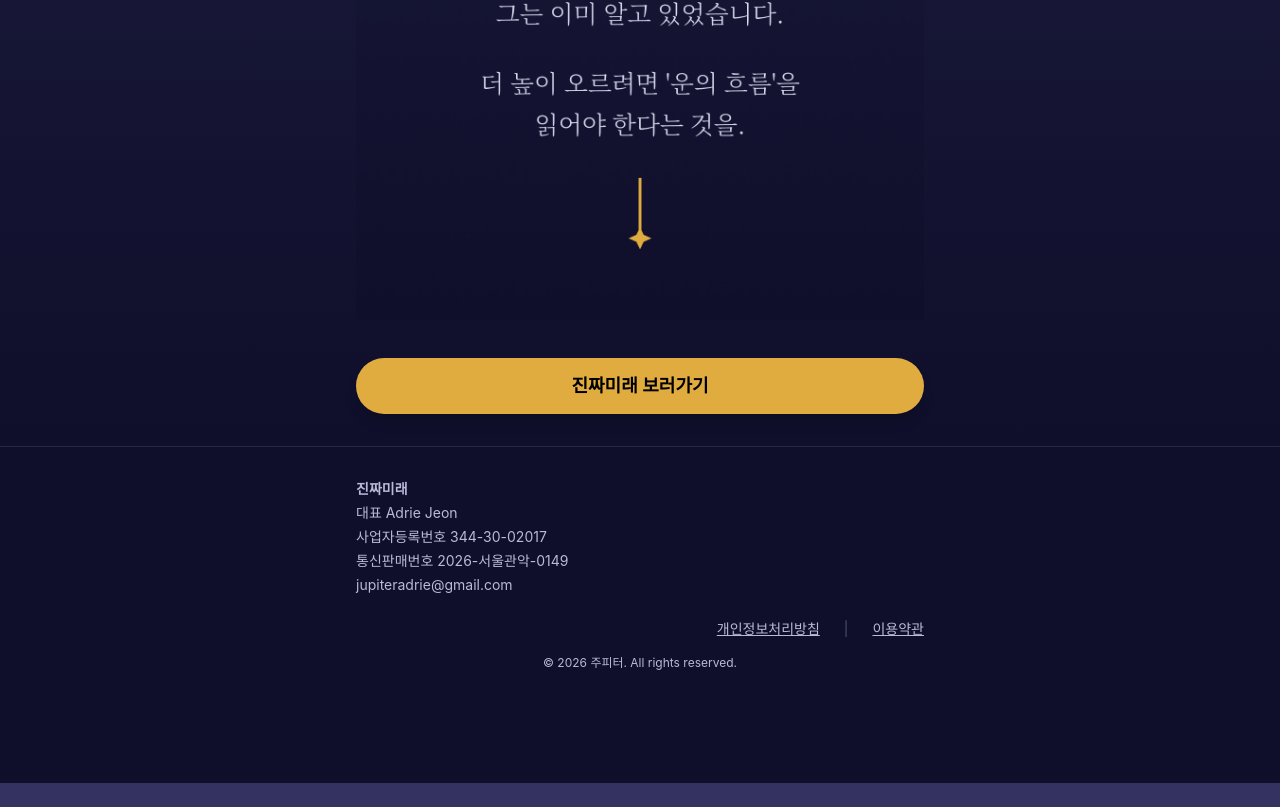
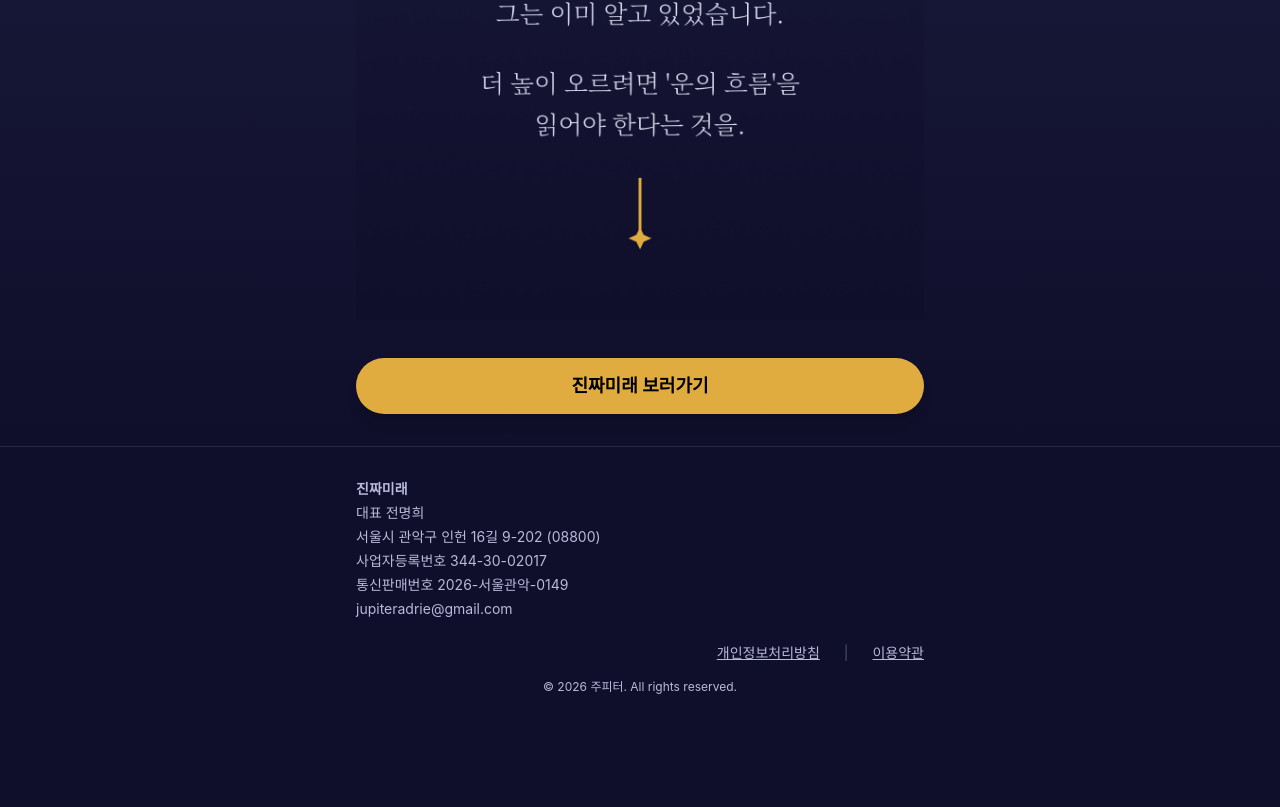
Before and after one commit to adriejeon/truefuture, a React (Vite) app in the folder frontend/: page / in a window 1280 px wide. Shown: the part 1928-2735 px from the top of the page. Before the commit the page ends 2711 px from the top, so only its background shows below. Built offline with nearby package versions, Linux system fonts and the light colour scheme; no server answers.

Commit message:
푸터 수정

```diff
--- a/frontend/src/components/Footer.jsx
+++ b/frontend/src/components/Footer.jsx
@@ -14,7 +14,8 @@ function Footer() {
           style={{ color: colors.subText }}
         >
           <p className="font-semibold">진짜미래</p>
-          <p>대표 Adrie Jeon</p>
+          <p>대표 전명희</p>
+          <p>서울시 관악구 인헌 16길 9-202 (08800)</p>
           <p>사업자등록번호 344-30-02017</p>
           <p>통신판매번호 2026-서울관악-0149</p>
           <p>
```
Also changed, not shown: 1 other file (tests, documents, lock files or other folders).
